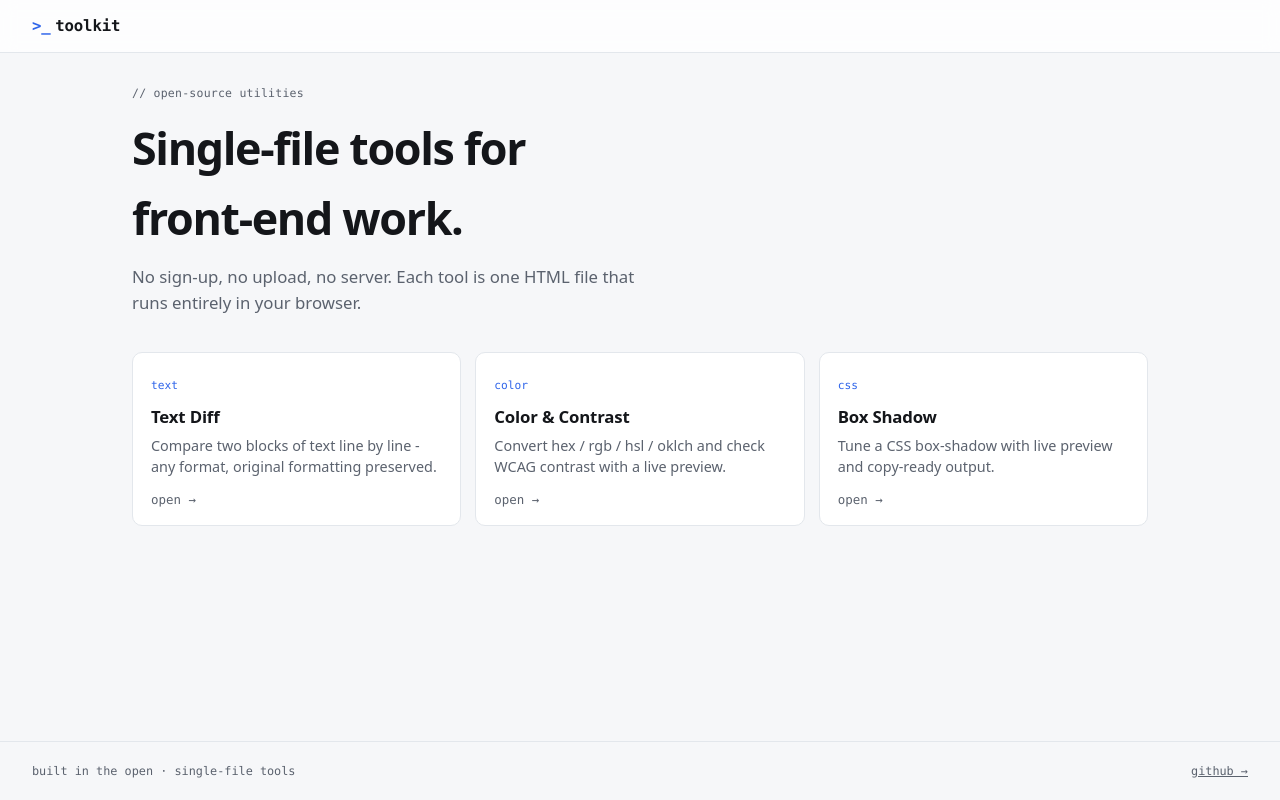
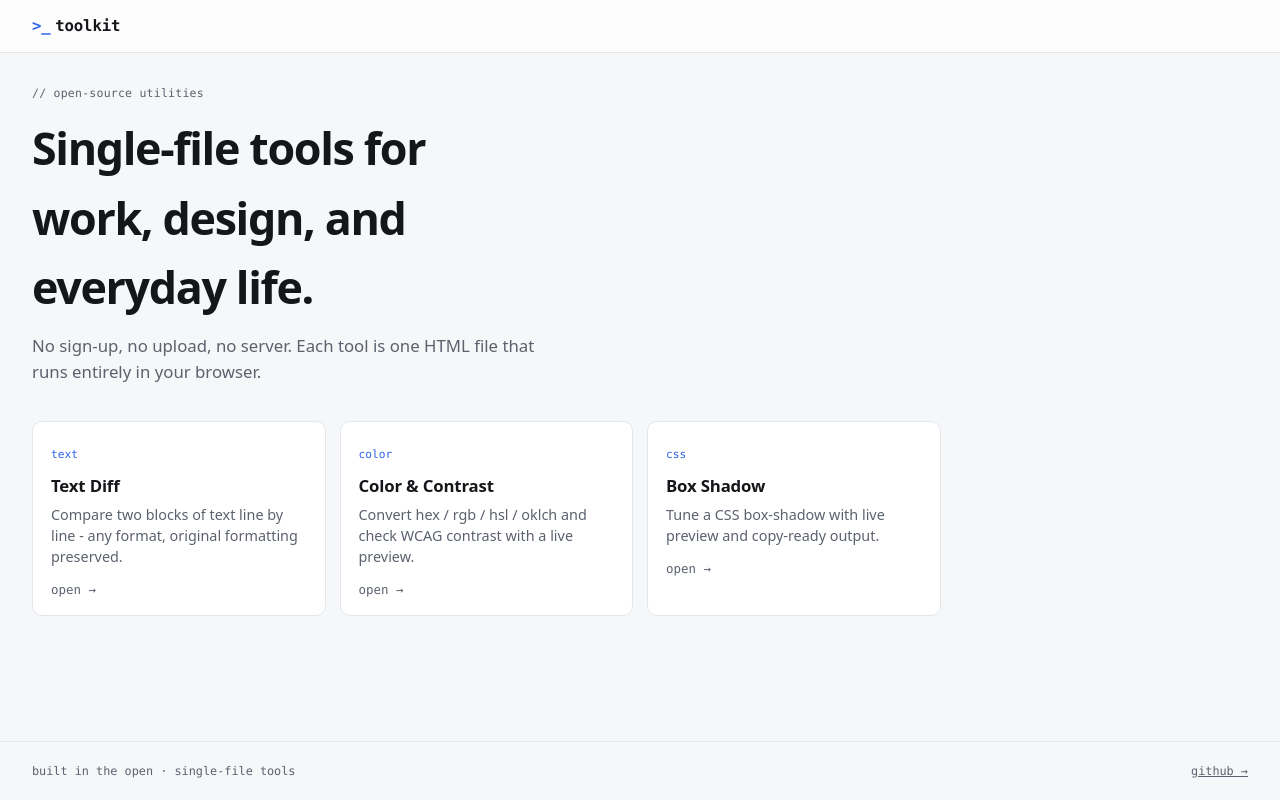
Before and after one commit to kwandev/html-toolkit, a website: page index.html in a window 1280 px wide. Drawn offline with Linux system fonts and the light colour scheme.

Commit message:
docs: 랜딩 카피를 웹·앱·디자인·일상 전반으로 확장
히어로 문구·title·description에서 프론트엔드 한정 표현을 걷어내고 전반적인 도구 모음으로 넓힌다.

Co-Authored-By: Claude Opus 4.8 (1M context) <noreply@anthropic.com>

```diff
--- a/index.html
+++ b/index.html
@@ -3,10 +3,10 @@
   <head>
     <meta charset="utf-8" />
     <meta name="viewport" content="width=device-width, initial-scale=1" />
-    <title>toolkit — single-file front-end tools</title>
+    <title>toolkit — single-file tools</title>
     <meta
       name="description"
-      content="Small, fast, single-file tools for front-end work. No sign-up, runs in your browser."
+      content="Small, fast, single-file tools for web, design, development, and everyday tasks. No sign-up, runs in your browser."
     />
     <style>
       /* 공유 디자인 시스템 */
@@ -32,7 +32,7 @@
         /* shape & scale */
         --radius: 10px;
         --radius-sm: 7px;
-        --maxw: 1080px;
+        --maxw: 1280px;
         --pad: clamp(16px, 4vw, 32px);
       }
 
@@ -234,7 +234,7 @@
     <app-shell>
       <section class="hero">
         <div class="eyebrow">// open-source utilities</div>
-        <h1>Single-file tools for front-end work.</h1>
+        <h1>Single-file tools for work, design, and everyday life.</h1>
         <p>
           No sign-up, no upload, no server. Each tool is one HTML file that runs entirely in your
           browser.
```
